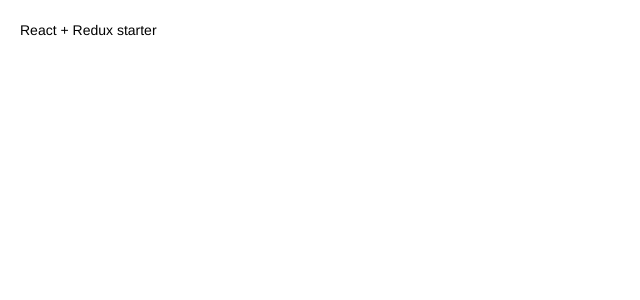
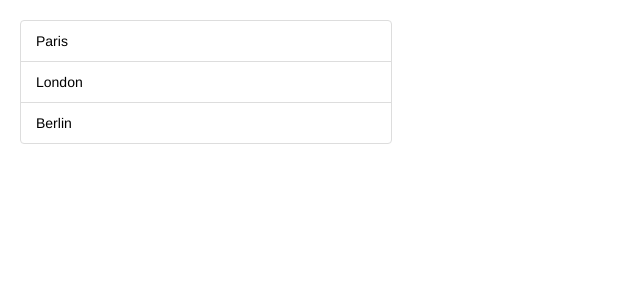
Before and after one commit to wcyjoyce/bootcamp-locations, a React app: page / in a window 1280 px wide. Shown: the top 300 px of the page, without its empty margins (0-640 px from the left). Built offline with nearby package versions, Linux system fonts and the light colour scheme.

Commit message:
list and static city data displayed

```diff
--- a/src/components/app.jsx
+++ b/src/components/app.jsx
@@ -1,9 +1,17 @@
-import React from 'react';
+import React, { Component } from "react";
+
+import List from "../containers/list.jsx";
+
+const cities = [
+  { name: "Paris", address: "16 Villa Gaudelet, 75011 Paris", slug: "paris" },
+  { name: "London", address: "14-22 Elder St, London E1 6BT", slug: "london" },
+  { name: "Berlin", address: "Rudi-Dutschke-Straße 26, 10969 Berlin", slug: "berlin" },
+];
 
 const App = () => {
   return (
     <div className="app">
-      <p>React + Redux starter</p>
+      <List cities={cities} />
     </div>
   );
 };
--- /dev/null
+++ b/src/containers/city.jsx
@@ -0,0 +1,13 @@
+import React, { Component } from "react";
+
+class City extends Component {
+  render() {
+    return (
+      <div className="list-group-item">
+        {this.props.city.name}
+      </div>
+    );
+  }
+}
+
+export default City;
--- /dev/null
+++ b/src/containers/list.jsx
@@ -0,0 +1,15 @@
+import React, { Component } from "react";
+
+import City from "../containers/city.jsx";
+
+class List extends Component {
+  render() {
+    return (
+      <div className="cities">
+        {this.props.cities.map((city) => <City city={city} key={city.name} />)}
+      </div>
+    );
+  }
+}
+
+export default List;
```
